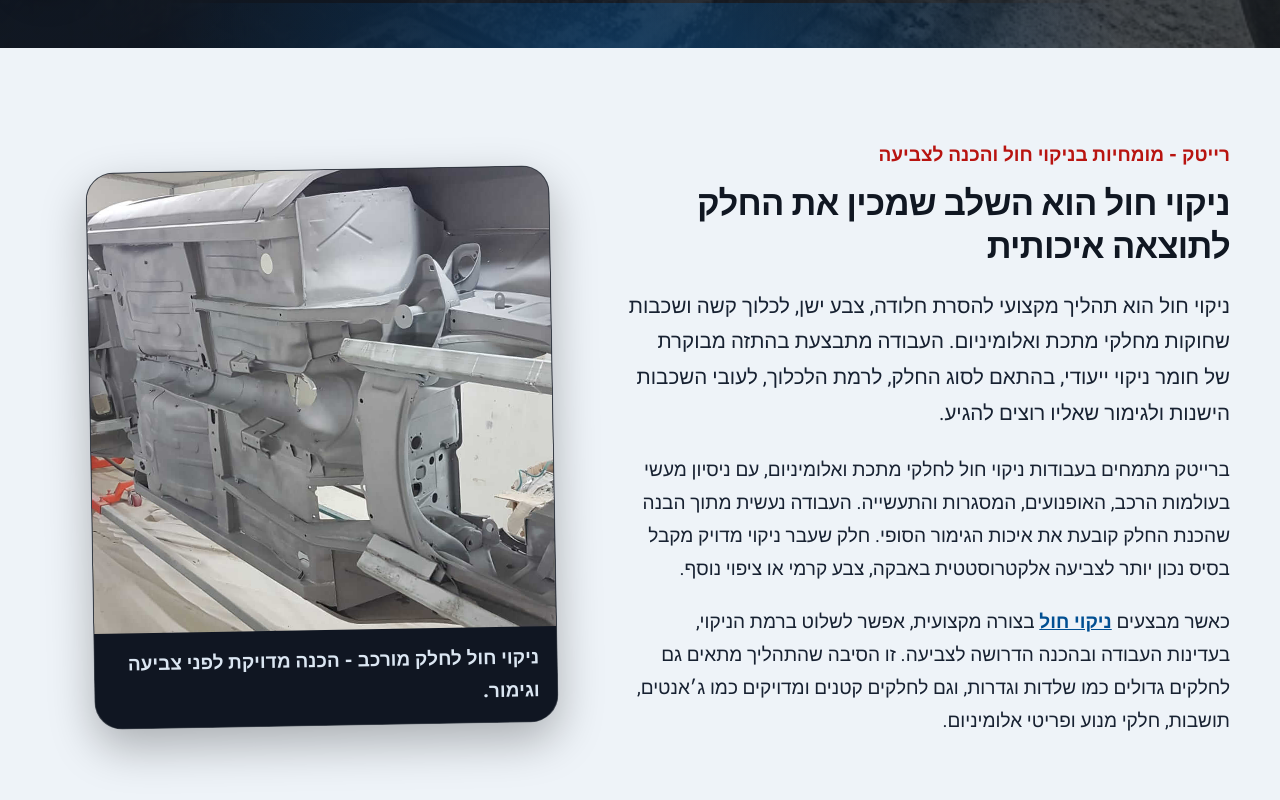
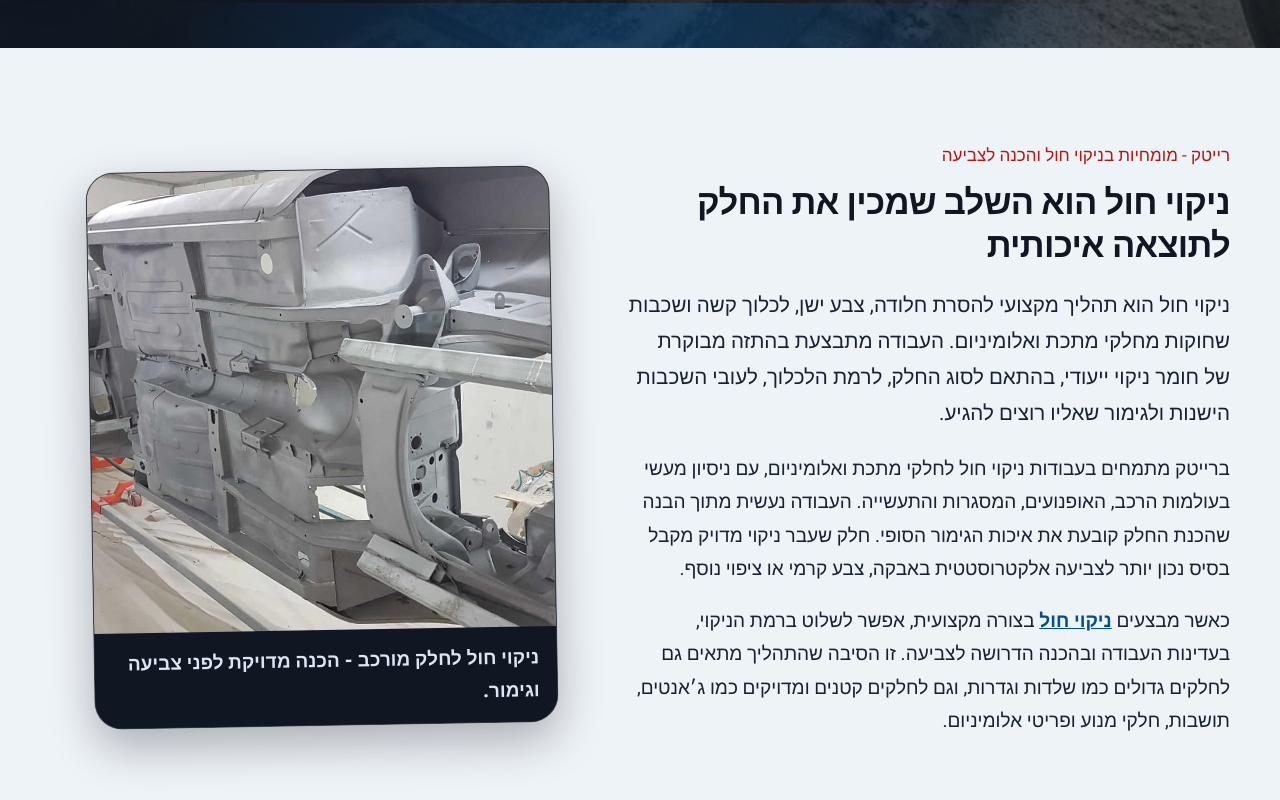
Before and after one commit to PrositesCoIl/rightek.co.il, a plain HTML site: page index.html in a window 1280 px wide. Shown: the part 800-1600 px from the top of the page. Drawn offline with Linux system fonts and the light colour scheme.

Commit message:
Update index.html

```diff
--- a/index.html
+++ b/index.html
@@ -380,7 +380,7 @@
 
     .section-kicker {
       color: #ff5a55;
-      font-weight: 950;
+      font-size:17px;
       margin-bottom: 10px;
       display: inline-block;
     }
```
